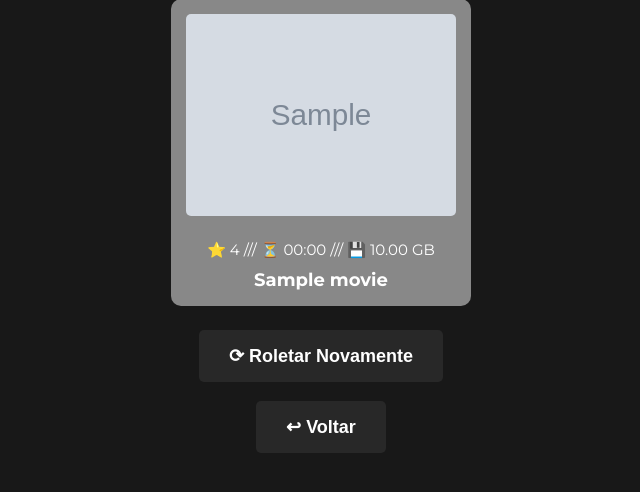
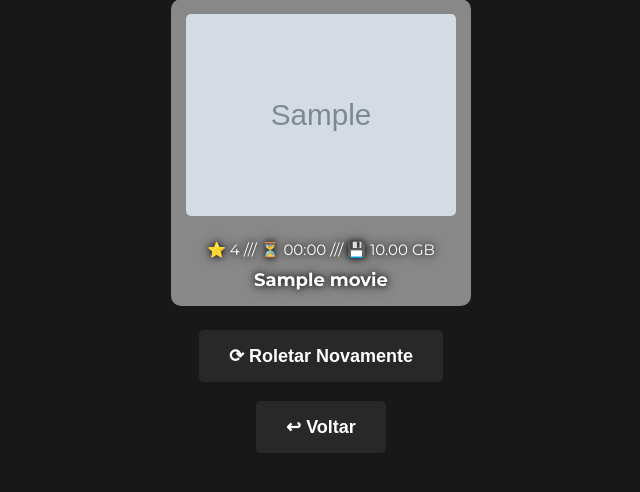
Before and after one commit to murilo-padiola/Padiflix, a Flask app: template templates/random.html in a window 1280 px wide, with the pointer over the restyled element. Shown: the part 103-595 px from the top of the page, without its empty margins (319-959 px from the left). Run offline with Flask 3, Linux system fonts and the light colour scheme; the template is opened without the code that fills it: most values are stand-ins (such as "Sample title", 1, 10 or a date in 2020); grey boxes marked "Sample" are stand-in pictures; parts of the project's set-up code (start-up, migrations or seed data) failed here and were passed over.

Commit message:
Modify hover transition and add text shadow effects
Adjusted transition duration for hover effect and added text shadow to rating and div elements on hover.

```diff
--- a/templates/random.html
+++ b/templates/random.html
@@ -88,7 +88,13 @@
 
         .movie a:hover {
             background-color: var(--highlight);
-            transition: background-color 0.6s ease;
+            transition: background-color 0.65s ease;
+        }
+
+        .movie a:hover .rating,
+        .movie a:hover div {
+            color: #fff;
+            text-shadow: 0 0 6px rgba(0, 0, 0, 0.8), 0 0 12px rgba(0, 0, 0, 0.6);
         }
 
         .rating {
```
